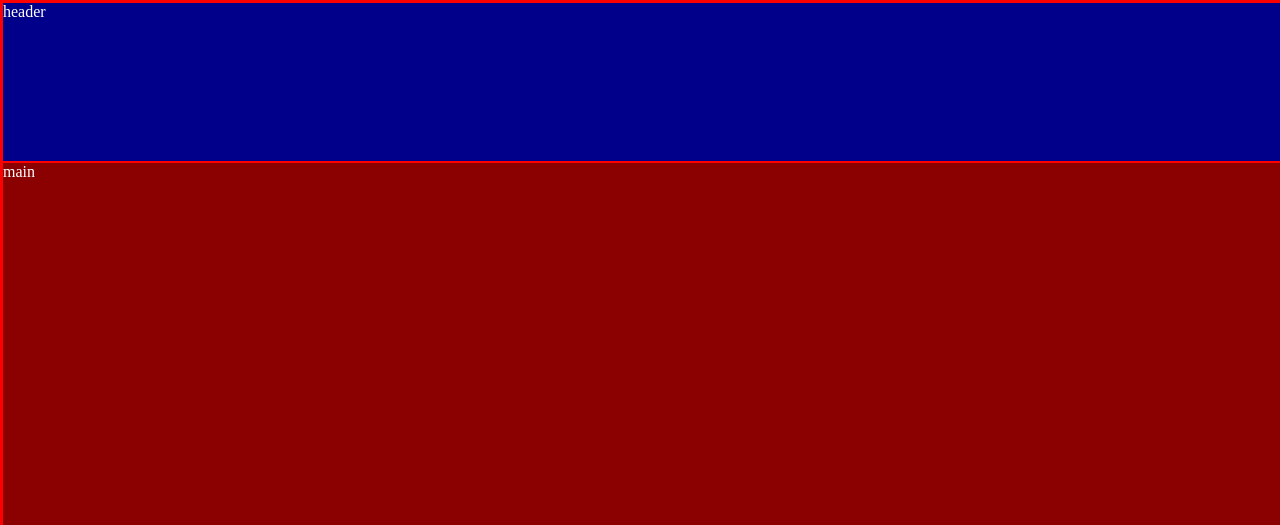
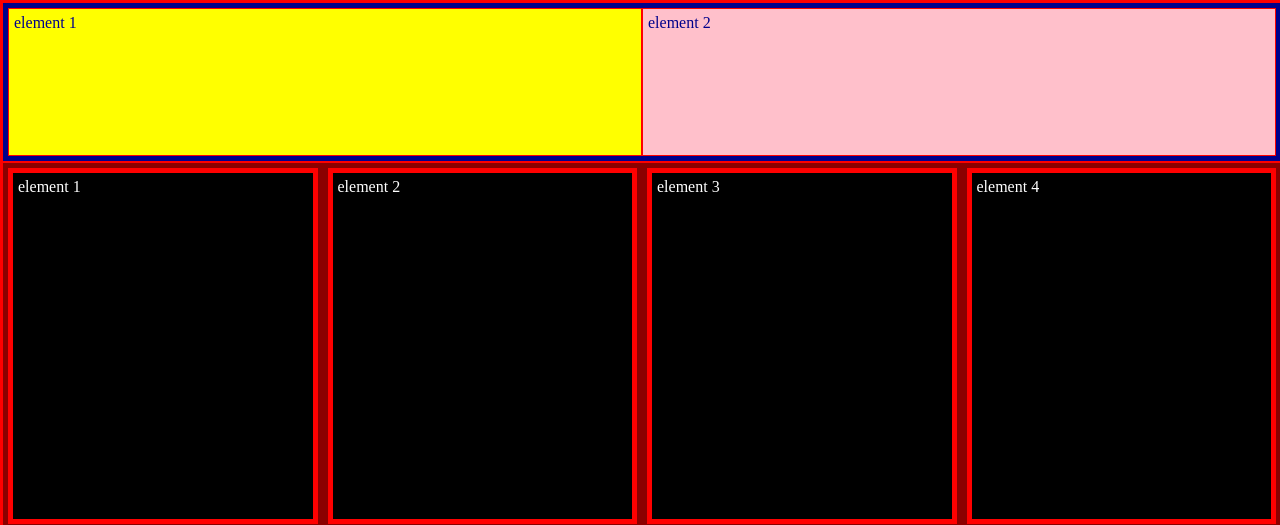
Before and after one commit to LeonardoSousa89/treinamento-avancado, a plain HTML site: page front/app1/index.html in a window 1280 px wide. Shown: the top 525 px of the page. Drawn offline with Linux system fonts and the light colour scheme.

Commit message:
avancado

```diff
--- a/front/app1/index.html
+++ b/front/app1/index.html
@@ -9,9 +9,31 @@
 </head>
 <body>
     <div class="container">
-        <header class="header">header</header>
-        <main class="main">main</main>
-        <footer class="footer">footer</footer>
+        <header class="header">
+            <div class="container-el1">
+                <span>element 1</span>
+            </div>
+            <div class="container-el2">
+                <span>element 2</span>
+            </div>
+        </header>
+        <main class="main">
+            <div class="container-main-el1">
+                <span>element 1</span>
+            </div>
+            <div class="container-main-el2">
+                <span>element 2</span>
+            </div>
+            <div class="container-main-el3">
+                <span>element 3</span>
+            </div>
+            <div class="container-main-el4">
+                <span>element 4</span>
+            </div>
+        </main>
+        <footer class="footer">
+            <img class="qr" src="./assets/qrcode.linkedin.Leonardo.Sousa.png" alt="">
+        </footer>
     </div>
 
     <script src="index.js"></script>
--- a/front/app1/index.scss
+++ b/front/app1/index.scss
@@ -3,8 +3,12 @@ $white:white;
 $red:darkred;
 $blue:darkblue;
 $gold:gold;
+$pink:pink;
+$dark:black;
+$yellow:yellow;
 $hide:hidden;
 $zero:0;
+$pad:5px;
 
 @mixin border($type,$frame,$board){
     border:$type $frame $board;
@@ -38,27 +42,88 @@ body{
         .container{
             @include border(solid, 1px, red);
             @include size(100vh,100vw);
-            @include d_grid(grid,1fr,20% 60% 20%,
+            @include d_grid(grid,1fr,20% 46% 34%,
                             'header header'
                             'main     main'
                             'footer footer');
-
-                            //parei aqui
-
                 .header{
+                    background-color:$blue;
+                    padding:$pad;
                     @include border(solid, 1px, red);
                     @include grid_area(header);
-                    background-color:$blue;
+                    @include d_grid(grid,1fr 1fr,50% 50%,
+                                    'el1 el2'
+                                    'el1 el2');
+                    .container-el1{
+                        background-color:$yellow;
+                        color:$blue;
+                        padding:$pad;
+                        @include border(solid, 1px, red);
+                        @include grid_area(el1);
+                    }
+                    .container-el2{
+                        background-color:$pink;
+                        color:$blue;
+                        padding:$pad;
+                        @include border(solid, 1px, red);
+                        @include grid_area(el2);
+                    }
+                    @media screen and (max-width:760px) {
+                        @include d_grid(grid,1fr,50% 50%,
+                        'el1 el1'
+                        'el2 el2');
+                    }
                 }
                 .main{
+                    background-color:$red;
                     @include border(solid, 1px, red);
                     @include grid_area(main);
-                    background-color:$red;
+                    @include d_grid(grid,25% 25% 25% 25%,
+                                         1fr,
+                                         'mel1 mel2 mel3 mel4');
+                    .container-main-el1,
+                    .container-main-el2,
+                    .container-main-el3,
+                    .container-main-el4{
+                        background-color:$dark;
+                        padding:$pad;
+                        margin:$pad;
+                        @include border(solid,5px,red);
+                    }
+                    .container-main-el1{
+                        @include grid_area(mel1);
+                    }
+                    .container-main-el2{
+                        @include grid_area(mel2);
+                    }
+                    .container-main-el3{
+                        @include grid_area(mel3);
+                    }
+                    .container-main-el4{
+                        @include grid_area(mel4);
+                    }
+                    @media screen and (max-width:760px) {
+                        @include d_grid(grid,1fr 1fr,
+                                            50% 50%,
+                                            'mel1 mel2'
+                                            'mel3 mel4');
+                    }
+                    @media screen and (max-width:599px) {
+                        @include d_grid(grid,1fr,
+                                            1fr 1fr 1fr 1fr,
+                                            'mel1 mel1'
+                                            'mel2 mel2'
+                                            'mel3 mel3'
+                                            'mel4 mel4');
+                    }
                 }
                 .footer{
                     @include border(solid, 1px, red);
                     @include grid_area(footer);
-                    background-color:$gold;
+                    background-color:$dark;
+                    .qr{
+                        @include border(solid,5px,$dark);
+                    }
                 }
         }
 }
```
Also changed, not shown: front/app1/assets/qrcode.linkedin.Leonardo.Sousa.png (added), front/app1/index.css.
